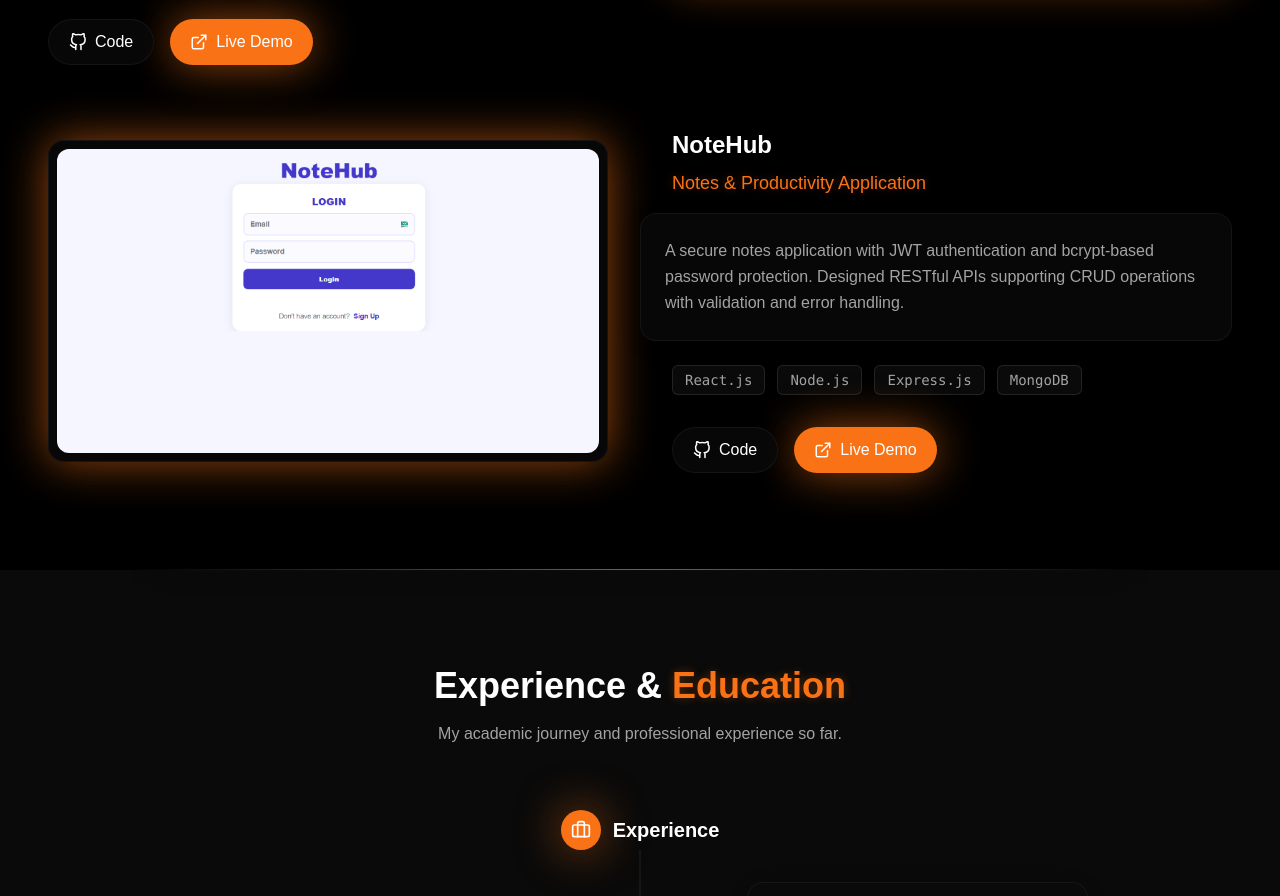
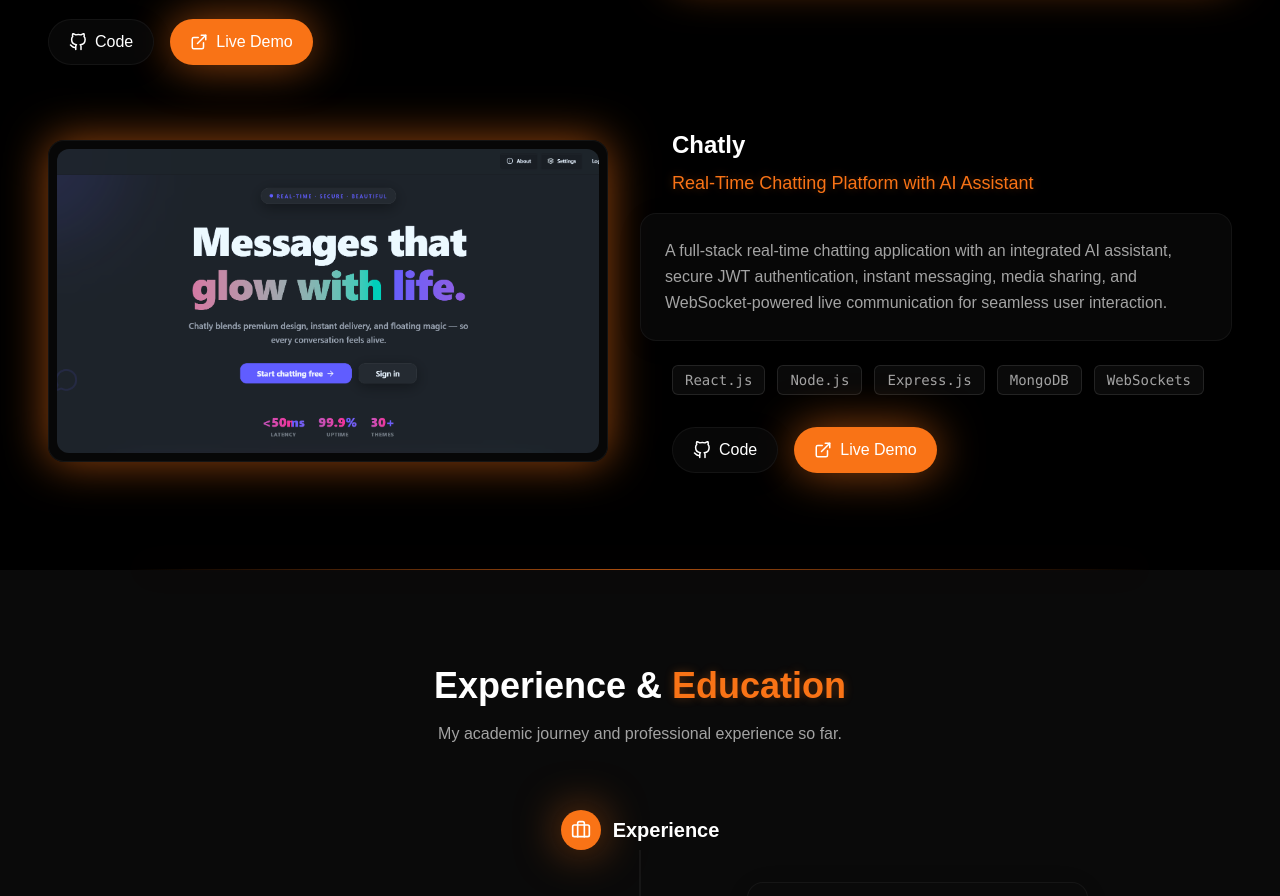
Before and after one commit to RohitChintalapudi/rohit_portfolio, a React (Vite) app: page / in a window 1280 px wide. Shown: the part 2800-3696 px from the top of the page. Built offline with nearby package versions, Linux system fonts and the light colour scheme.

Commit message:
added new projects

```diff
--- a/src/components/Projects.jsx
+++ b/src/components/Projects.jsx
@@ -3,37 +3,47 @@ import { ExternalLink } from 'lucide-react';
 import AnimatedSection from './AnimatedSection';
 import brandforgeImg from '../assets/brandforge.png';
 import tripzyImg from '../assets/tripzy.png';
-import notehubImg from '../assets/notehub.png';
+import chatlyImg from '../assets/chatly-pic.png';
 
 const Projects = () => {
   const projects = [
     {
       title: "BrandForge",
       subtitle: "Creator Opportunity & Brand Campaign Platform",
-      description: "A platform enabling creators to discover real opportunities while allowing brands to receive multiple creative responses for campaigns. Built RESTful APIs for authentication, campaign management, and structured whole idea submissions. Streamlined brand-creator workflow, helping reduce traditional marketing effort and cost.",
+      description:
+        "A platform enabling creators to discover real opportunities while allowing brands to receive multiple creative responses for campaigns. Built RESTful APIs for authentication, campaign management, and structured whole idea submissions. Streamlined brand-creator workflow, helping reduce traditional marketing effort and cost.",
       tech: ["React.js", "Tailwind CSS", "Node.js", "Express.js", "MongoDB"],
       github: "https://github.com/RohitChintalapudi/BrandForge_backend",
       live: "https://brand-forge-landingpage.vercel.app/",
-      image: brandforgeImg
+      image: brandforgeImg,
     },
     {
       title: "Tripzy",
       subtitle: "Flight Booking System",
-      description: "A full-stack flight booking system created using the MERN stack (MongoDB Atlas, React, Node.js, Express) and Tailwind CSS. It features dual dashboards: a customer dashboard for booking flights and viewing profiles, and a comprehensive admin dashboard. The admin has exclusive capabilities to perform full CRUD operations (create, read, edit, delete flights) and manage pricing. The project also features an AI assistant for updates and is fully deployed on Render.",
-      tech: ["React.js", "Tailwind CSS", "Node.js", "Express.js", "MongoDB", "Render"],
+      description:
+        "A full-stack flight booking system created using the MERN stack (MongoDB Atlas, React, Node.js, Express) and Tailwind CSS. It features dual dashboards: a customer dashboard for booking flights and viewing profiles, and a comprehensive admin dashboard. The admin has exclusive capabilities to perform full CRUD operations (create, read, edit, delete flights) and manage pricing. The project also features an AI assistant for updates and is fully deployed on Render.",
+      tech: [
+        "React.js",
+        "Tailwind CSS",
+        "Node.js",
+        "Express.js",
+        "MongoDB",
+        "Render",
+      ],
       github: "https://github.com/RohitChintalapudi/Tripzy",
       live: "https://tripzy-frontend-sb5l.onrender.com/",
-      image: tripzyImg
+      image: tripzyImg,
     },
     {
-      title: "NoteHub",
-      subtitle: "Notes & Productivity Application",
-      description: "A secure notes application with JWT authentication and bcrypt-based password protection. Designed RESTful APIs supporting CRUD operations with validation and error handling.",
-      tech: ["React.js", "Node.js", "Express.js", "MongoDB"],
-      github: "https://github.com/RohitChintalapudi/NoteHub",
-      live: "https://notehub-two.vercel.app/",
-      image: notehubImg
-    }
+      title: "Chatly",
+      subtitle: "Real-Time Chatting Platform with AI Assistant",
+      description:
+        "A full-stack real-time chatting application with an integrated AI assistant, secure JWT authentication, instant messaging, media sharing, and WebSocket-powered live communication for seamless user interaction.",
+      tech: ["React.js", "Node.js", "Express.js", "MongoDB", "WebSockets"],
+      github: "https://github.com/RohitChintalapudi/Chatly",
+      live: "https://chatly-k5p7.onrender.com/",
+      image: chatlyImg,
+    },
   ];
 
   return (
```
Also changed, not shown: src/assets/chatly-pic.png (added), src/assets/notehub.png (deleted).
